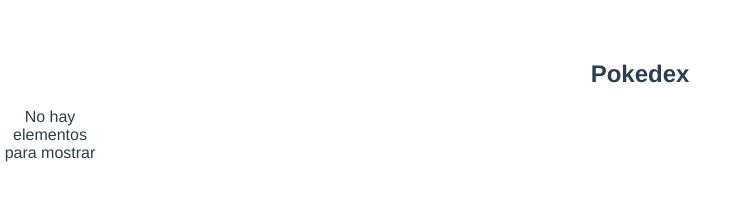
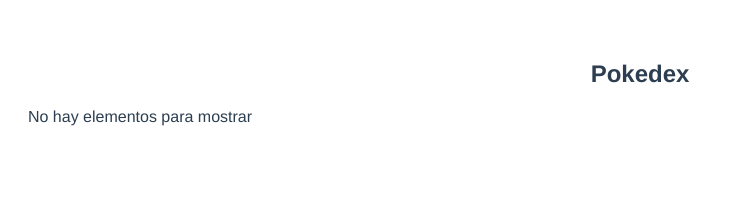
Before and after one commit to jmora-dev/202204-W09-Javier-Mora, a website built with Vite: page index.html in a window 1280 px wide. Shown: the whole page, without its empty margins (0-747 px from the left). Built offline with nearby package versions, Linux system fonts and the light colour scheme; no server answers.

Commit message:
Update list styles

```diff
--- a/src/style.css
+++ b/src/style.css
@@ -30,7 +30,8 @@
 
 .pokemon-list {
   display: grid;
-  grid-template-columns: repeat(auto-fill, minmax(50px, 100px));
+  grid-template-columns: repeat(auto-fill, minmax(100px, 250px));
+  justify-content: center;
 }
 
 .pokemon-list__item {
```
